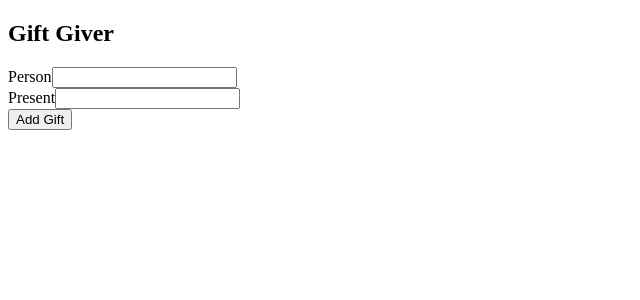
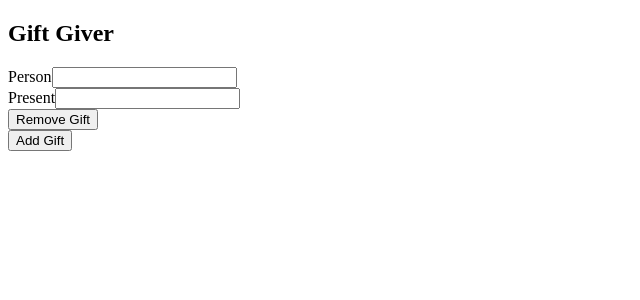
Before and after one commit to antcin/giftgiver, a React (Create React App) app: page / in a window 1280 px wide. Both pictures are taken after a click on the button "Add Gift". Shown: the top 300 px of the page, without its empty margins (0-640 px from the left). Built offline with nearby package versions, Linux system fonts and the light colour scheme.

Commit message:
pass test removing gift callback

```diff
--- a/src/components/Gift.js
+++ b/src/components/Gift.js
@@ -19,7 +19,6 @@ class Gift extends Component {
             />
           </FormGroup>
         </Form>
-
         <Form>
           <FormGroup>
             <ControlLabel>Present</ControlLabel>
@@ -29,6 +28,12 @@ class Gift extends Component {
               />
           </FormGroup>
         </Form>
+        <Button
+          className='btn-remove'
+          onClick={() => this.props.removeGift(this.props.gift.id)}
+        >
+          Remove Gift
+        </Button>
       </div>
     );
   };
```
Also changed, not shown: 1 other file (tests, documents, lock files or other folders).
